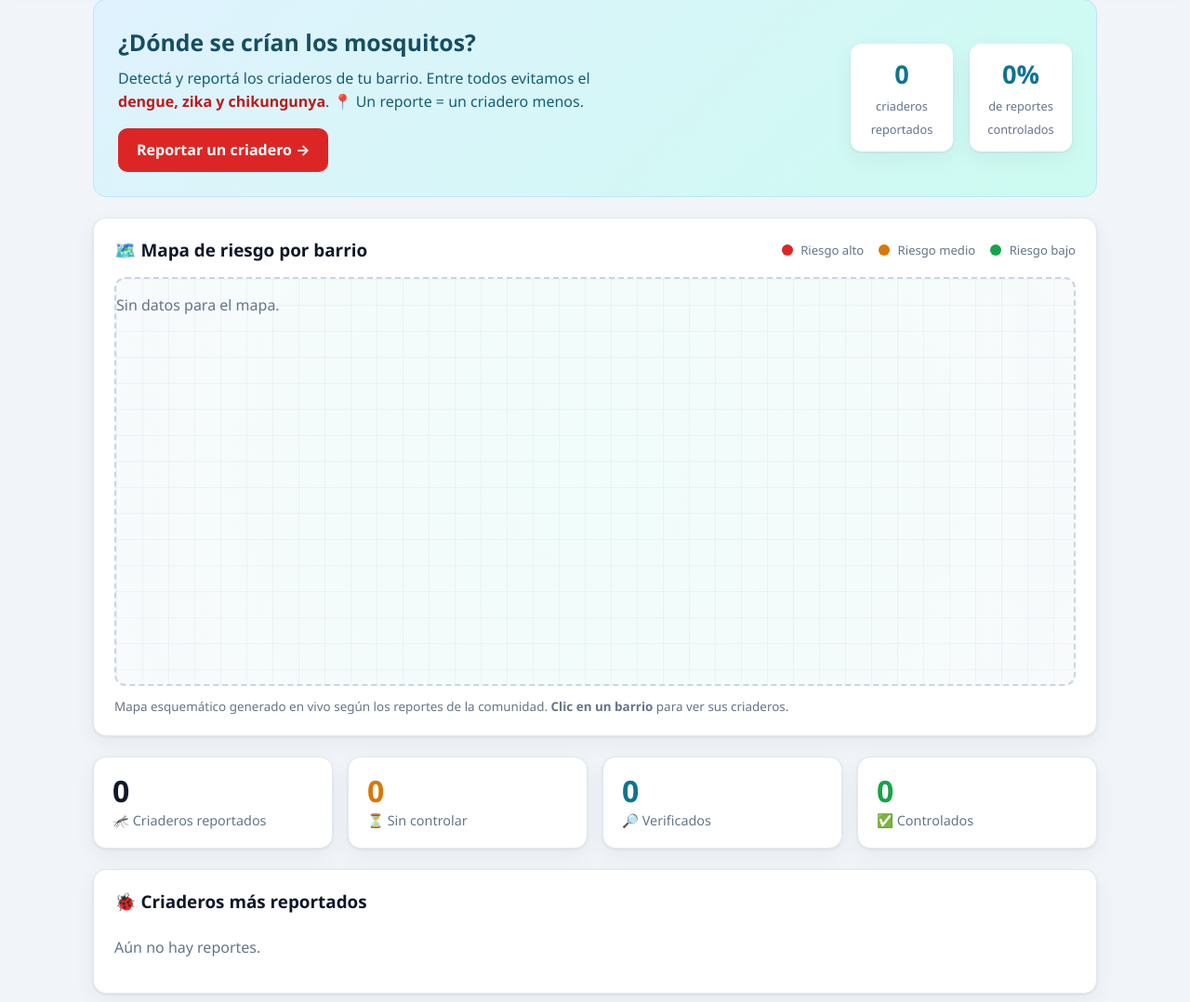
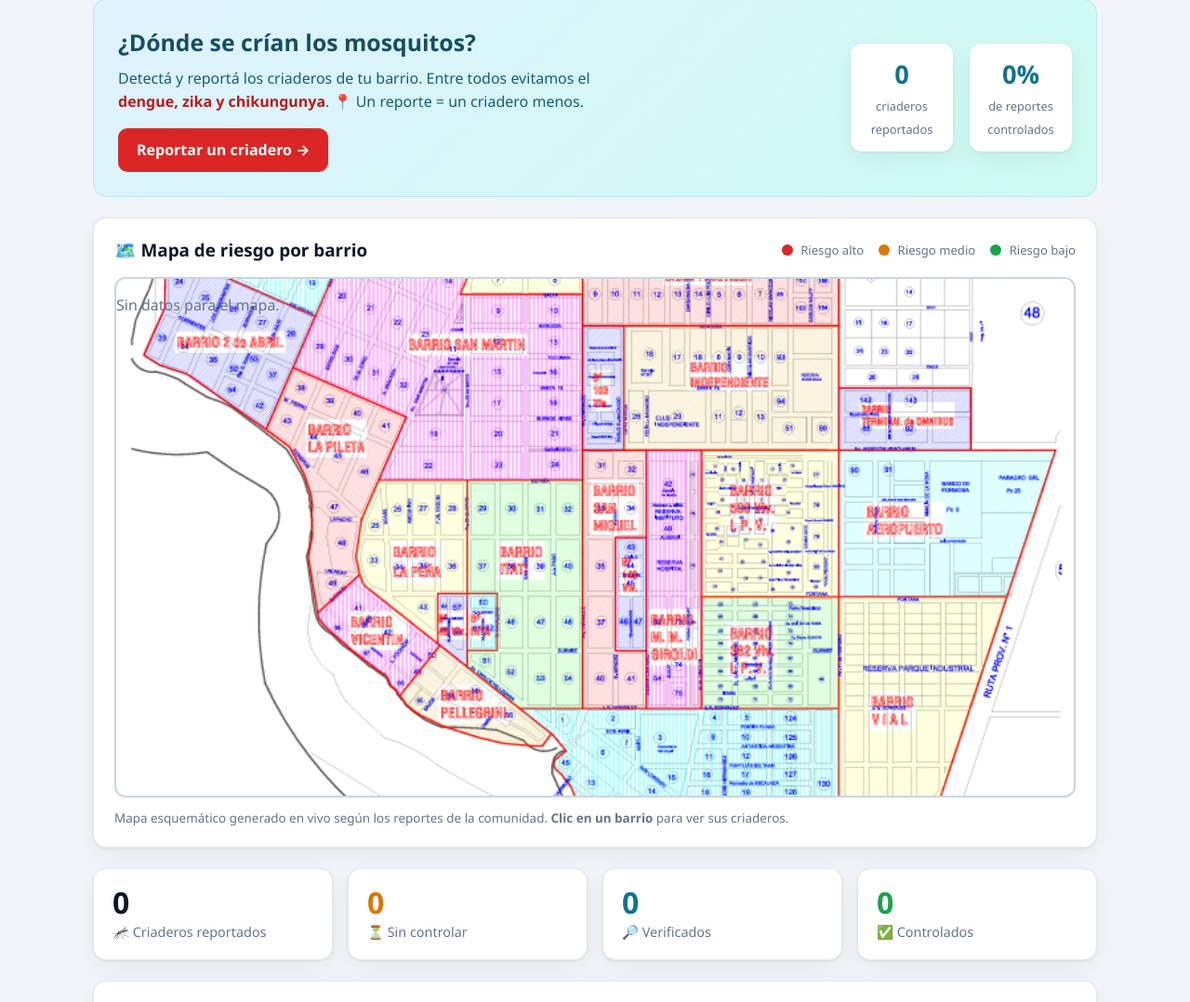
Before and after one commit to OcampoGuillermo/fsahackelcolorado1, a PHP site: page /formosahack-2026/ in a window 1280 px wide. Shown: the part 112-1190 px from the top of the page at 93% size. Run offline with PHP 8.4, Linux system fonts and the light colour scheme; data that the repository does not hold is empty.

Commit message:
feat: mapa real de El Colorado como fondo (offline, 100% local)

```diff
--- a/assets/css/styles.css
+++ b/assets/css/styles.css
@@ -90,14 +90,10 @@ body {
 /* ---------- Mapa ---------- */
 .mapa {
   position: relative;
-  height: 440px;
+  height: 560px;
   border-radius: 12px;
-  border: 2px dashed #cbd5e1;
-  background:
-    linear-gradient(rgba(148, 163, 184, .09) 1px, transparent 1px),
-    linear-gradient(90deg, rgba(148, 163, 184, .09) 1px, transparent 1px),
-    radial-gradient(circle at 50% 50%, #f0fdfa, #f8fafc);
-  background-size: 28px 28px, 28px 28px, 100% 100%;
+  border: 2px solid #cbd5e1;
+  background: url('../img/mapa-el-colorado.png') center / cover no-repeat #f8fafc;
   overflow: hidden;
 }
 .mapa-node {
@@ -125,6 +121,9 @@ body {
 .dot.alto { background: var(--rojo); } .dot.medio { background: var(--ambar); } .dot.bajo { background: var(--verde); }
 .mapa-nota { font-size: .84rem; color: var(--suave); margin: 12px 0 0; }
 .mapa-seleccionado { color: var(--acento); font-weight: 600; }
+
+/* Asegurar que el contenedor del mapa respete la proporción de la imagen */
+.mapa { width: 100%; max-width: 100%; }
 
 /* ---------- KPIs ---------- */
 .kpis { display: grid; grid-template-columns: repeat(auto-fit, minmax(190px, 1fr)); gap: 16px; margin-top: 22px; }
```
Also changed, not shown: assets/img/mapa-el-colorado.png (added).
